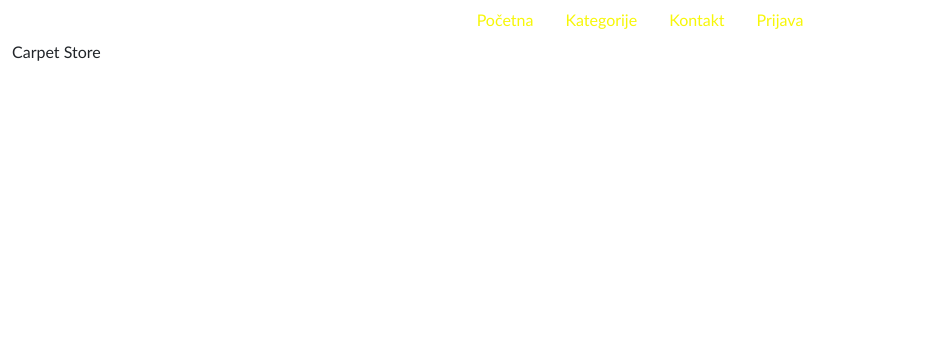
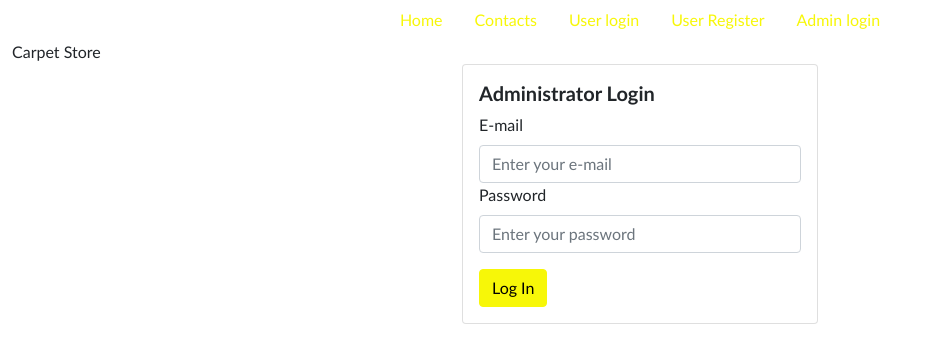
Before and after one commit to BoBeBox/e-commercApp, a React (Create React App) app in the folder 04-front-end/: page /administrator/login in a window 1280 px wide. Shown: the top 362 px of the page, without its empty margins (0-931 px from the left). Built offline with nearby package versions, Linux system fonts and the light colour scheme; no server answers.

Commit message:
Admin log in/out and Dashbourd

```diff
--- /dev/null
+++ b/04-front-end/src/components/AdministratorPages/AdministratorLogin.tsx
@@ -0,0 +1,142 @@
+import api, { saveRefreshToken, saveToken } from '../../api/api';
+import EventRegister from '../../api/EventRegister';
+import BasePage from '../BasePage/BasePage';
+import { PageProperties } from '../BasePage/BasePage';
+import { Redirect } from "react-router";
+import { Row, Col, Card, Form, Button } from 'react-bootstrap';
+
+class AdministratorLoginState {
+    isLoggedIn: boolean = false;
+    username: string;
+    password: string;
+    message: string;
+}
+
+export default class AdministratorLogin extends BasePage<PageProperties> {
+    state: AdministratorLoginState;
+
+    public constructor(props: PageProperties) {
+        super(props);
+
+        this.state = {
+            isLoggedIn: false,
+            username: "",
+            password: "",
+            message: "",
+        };
+    }
+
+    private checkIfAdministratorLoggedIn() {
+        api("get", "/auth/administrator/ok", "administrator")
+        .then(res => {
+            if (res?.data === "OK") {
+                this.setState({
+                    isLoggedIn: true,
+                    message: "",
+                });
+
+                EventRegister.emit("AUTH_EVENT", "administrator.login");
+            } else {
+                this.setState({ isLoggedIn: false, });
+            }
+        })
+        .catch(() => {
+            this.setState({ isLoggedIn: false, });
+        });
+    }
+    componentDidMount() {
+        this.checkIfAdministratorLoggedIn();
+    }
+    renderMain(): JSX.Element {
+        if (this.state.isLoggedIn) {
+            return (
+                <Redirect to="/profile" />
+            );
+        }
+
+        return (
+            <div className="pageHolder">
+                <Row>
+                    <Col xs={12} md={{ span: 6, offset: 3 }} lg={{ span: 4, offset: 4 }}>
+                        <Card>
+                            <Card.Body>
+                                <Card.Title><b>Administrator Login</b></Card.Title>
+                                <Card.Text as="div">
+                                    <Form.Group>
+                                        <Form.Label>E-mail</Form.Label>
+                                        <Form.Control
+                                            type="text"
+                                            placeholder="Enter your e-mail"
+                                            value={ this.state.username }
+                                            onChange={ this.onChange("username") }
+                                        />
+                                    </Form.Group>
+
+                                    <Form.Group>
+                                        <Form.Label>Password</Form.Label>
+                                        <Form.Control
+                                            type="password"
+                                            placeholder="Enter your password"
+                                            value={ this.state.password }
+                                            onChange={ this.onChange("password") }
+                                        />
+                                    </Form.Group>
+
+                                    <Form.Group>
+                                        <Button
+                                            variant="primary"
+                                            className="mt-3"
+                                            onClick={ () => this.attemptLogin() }>
+                                            Log In
+                                        </Button>
+                                    </Form.Group>
+
+                                    {
+                                        this.state.message !== ""
+                                        ? ( <p className="mt-3">{ this.state.message }</p> )
+                                        : ""
+                                    }
+                                </Card.Text>
+                            </Card.Body>
+                        </Card>
+                    </Col>
+                </Row>
+            </div>
+        );
+    }
+    onChange(field: "username" | "password"): (event: React.ChangeEvent<HTMLInputElement>) => void {
+        return (event: React.ChangeEvent<HTMLInputElement>) => {
+            this.setState({
+                [field]: event.target.value,
+            });
+        };
+    }
+    attemptLogin() {
+        api(
+            "post",
+            "/auth/administrator/login",
+            "administrator",
+            {
+                username: this.state.username,
+                password: this.state.password,
+            }
+        )
+        .then(res => {
+            if (res?.status !== "ok") {
+                return this.setState({
+                    message: "Cannot log in. Possibly due to bad administrator or password."
+                });
+            }
+
+            saveToken("administrator", res?.data?.authToken);
+            saveRefreshToken("administrator", res?.data?.authToken);
+
+            this.checkIfAdministratorLoggedIn();
+        })
+        .catch(() => {
+            this.setState({
+                message: "Cannot log in. Possibly due to bad administrator or password."
+            });
+        });
+    }
+}
--- /dev/null
+++ b/04-front-end/src/components/AdministratorPages/AdministratorLogout.tsx
@@ -0,0 +1,43 @@
+import { saveRefreshToken, saveToken } from '../../api/api';
+import EventRegister from '../../api/EventRegister';
+import BasePage from '../BasePage/BasePage';
+import { PageProperties } from '../BasePage/BasePage';
+import { Redirect } from "react-router";
+class AdministratorLogoutState {
+    logoutDone: boolean = false;
+}
+
+export default class AdministratorLogout extends BasePage<PageProperties> {
+    state: AdministratorLogoutState;
+
+    public constructor(props: PageProperties) {
+        super(props);
+
+        this.state = {
+            logoutDone: false,
+        };
+    }
+    componentDidMount() {
+        saveToken("administrator", "");
+        saveRefreshToken("administrator", "");
+
+        this.setState({
+            logoutDone: true,
+        });
+
+        EventRegister.emit("AUTH_EVENT", "administrator.logout");
+    }
+    renderMain(): JSX.Element {
+        if (this.state.logoutDone) {
+            return (
+                <Redirect to="/administrator/login" />
+            );
+        }
+
+        return (
+            <div className="pageHolder">
+                Logging out...
+            </div>
+        );
+    }
+}
--- a/04-front-end/src/components/Application/Application.tsx
+++ b/04-front-end/src/components/Application/Application.tsx
@@ -12,6 +12,9 @@ import api from "../../api/api";
 import EventRegister from "../../api/EventRegister";
 import ArticlePage from '../Article/ArticlePage';
 import UserRegistration from '../UserPages/UserRegistration';
+import AdministratorLogin from '../AdministratorPages/AdministratorLogin';
+import AdministratorLogout from '../AdministratorPages/AdministratorLogout';
+import Dashboard from "../Dashboard";
 
 class ApplicationState {
     authorizedRole: "user" | "administrator" | "visitor";
@@ -84,9 +87,14 @@ export default class Application extends React.Component{
                                     </Route>
                                     <Route path="/category/:cid?" component={CategoryPage} />
                                     <Route path="/article/:aid" component={ArticlePage} />
+
                                     <Route path="/user/login" component={UserLogin} />
                                     <Route path="/user/logout" component={UserLogout} />
                                     <Route path="/user/register" component={UserRegistration} />
+
+                                    <Route path="/administrator/login" component={AdministratorLogin} />
+                                    <Route path="/administrator/logout" component={AdministratorLogout} />
+                                    <Route path="/dashboard" component={Dashboard} />
                                 </Switch>
                             </Suspense>
                         </div>
--- /dev/null
+++ b/04-front-end/src/components/Dashboard.tsx
@@ -0,0 +1,28 @@
+import { isRoleLoggedInAs } from '../api/api';
+import EventRegister from '../api/EventRegister';
+import BasePage from './BasePage/BasePage';
+import { Link } from 'react-router-dom';
+export default class Dashboard extends BasePage<{}>{
+    componentDidMount() {
+        isRoleLoggedInAs("administrator")
+        .then(result => {
+            if (result === false) {
+                EventRegister.emit("AUTH_EVENT", "administrator.logout");
+            }
+        });
+    }
+    renderMain(): JSX.Element {
+        return (
+            <div className="pageHolder">
+                <h1>Administrator dashboard</h1>
+                <ul>
+                    <li><Link to="/dashboard/category">Category Management</Link></li>
+                    <li><Link to="/dashboard/article">Article Management</Link></li>
+                    <li><Link to="/dashboard/user">User Management</Link></li>
+                    <li><Link to="/dashboard/order">Order Management</Link></li>
+                    <li><Link to="/dashboard/administrator">Administrator Management</Link></li>
+                </ul>
+            </div>
+        )
+    }
+}
--- a/04-front-end/src/components/TopMenu/TopMenu.tsx
+++ b/04-front-end/src/components/TopMenu/TopMenu.tsx
@@ -1,69 +1,96 @@
 import { Nav } from "react-bootstrap"
 import { Link } from "react-router-dom";
+import React from 'react';
 
 class TopMenuProperties{
     authorizedRole: "user"|"administrator"|"visitor" = "visitor";
 }
 
-export default function TopMenu(props: TopMenuProperties) {
+export default class TopMenu extends React.Component<TopMenuProperties> {
+    render(){
+        if (this.props.authorizedRole === "visitor") {
             return (
-        <Nav className="justify-content-center" activeKey="/">
+                <Nav className="justify-content-center">
                     <Nav.Item>
-                <Link className="nav-link" to="/">
-                    Početna
-                </Link>
-            </Nav.Item>
-            <Nav.Item>
-                <Link className="nav-link" to="/category">
-                    Kategorije
-                </Link>
+                        <Link className="nav-link" to="/">Home</Link>
                     </Nav.Item>
 
                     <Nav.Item>
-                <Link className="nav-link" to="/contact">
-                    Kontakt
-                </Link>
+                        <Link className="nav-link" to="/contact">Contacts</Link>
                     </Nav.Item>
-            {
-                props.authorizedRole === "user"
-                ? (
+
                     <Nav.Item>
-                        <Link className="nav-link" to="/profile">
-                            Moj nalog
-                        </Link>
+                        <Link className="nav-link" to="/user/login">User login</Link>
                     </Nav.Item>
-                ) : ""
+
+                    <Nav.Item>
+                        <Link className="nav-link" to="/user/register">User Register</Link>
+                    </Nav.Item>
+
+                    <Nav.Item>
+                        <Link className="nav-link" to="/administrator/login">Admin login</Link>
+                    </Nav.Item>
+                </Nav>
+            )
         }
-            {
-                props.authorizedRole === "visitor"
-                ? (
+        if (this.props.authorizedRole === "administrator") {
+            return (
+                <Nav className="justify-content-center">
                     <Nav.Item>
-                    <Link className="nav-link" to="/user/login">
-                        Prijava
-                    </Link>
+                        <Link className="nav-link" to="/dashboard">Dashboard</Link>
                     </Nav.Item>
-                ) : ""
-            }
-            {
-                props.authorizedRole === "user"
-                ? (
+
                     <Nav.Item>
-                        <Link className="nav-link" to="/user/logout">
-                            Odjava
-                        </Link>
+                        <Link className="nav-link" to="/dashboard/category">Categories</Link>
                     </Nav.Item>
-                ) : ""
-            }
-            {
-                props.authorizedRole === "administrator"
-                ? (
+
                     <Nav.Item>
-                        <Link className="nav-link" to="/administrator/logout">
-                            Odjava
-                        </Link>
+                        <Link className="nav-link" to="/dashboard/article">Articles</Link>
                     </Nav.Item>
-                ) : ""
-            }
+
+                    <Nav.Item>
+                        <Link className="nav-link" to="/dashboard/user">Users</Link>
+                    </Nav.Item>
+
+                    <Nav.Item>
+                        <Link className="nav-link" to="/dashboard/order">Orders</Link>
+                    </Nav.Item>
+
+                    <Nav.Item>
+                        <Link className="nav-link" to="/dashboard/administrator">Admins</Link>
+                    </Nav.Item>
+
+                    <Nav.Item>
+                        <Link className="nav-link" to="/administrator/logout">Logout</Link>
+                    </Nav.Item>
                 </Nav>
             );
         }
+        if (this.props.authorizedRole === "user") {
+            return (
+                <Nav className="justify-content-center">
+                    <Nav.Item>
+                        <Link className="nav-link" to="/">Home</Link>
+                    </Nav.Item>
+
+                    <Nav.Item>
+                        <Link className="nav-link" to="/category">Categories</Link>
+                    </Nav.Item>
+
+                    <Nav.Item>
+                        <Link className="nav-link" to="/contact">Contact</Link>
+                    </Nav.Item>
+
+                    <Nav.Item>
+                        <Link className="nav-link" to="/profile">Profile</Link>
+                    </Nav.Item>
+
+                    <Nav.Item>
+                        <Link className="nav-link" to="/user/logout">Logout</Link>
+                    </Nav.Item>
+
+                </Nav>
+            );
+        }
+    }
+}
```
Also changed, not shown: 04-front-end/src/api/api.ts (+13 -1 lines). Lines whose indentation alone changed are shown as unchanged.
